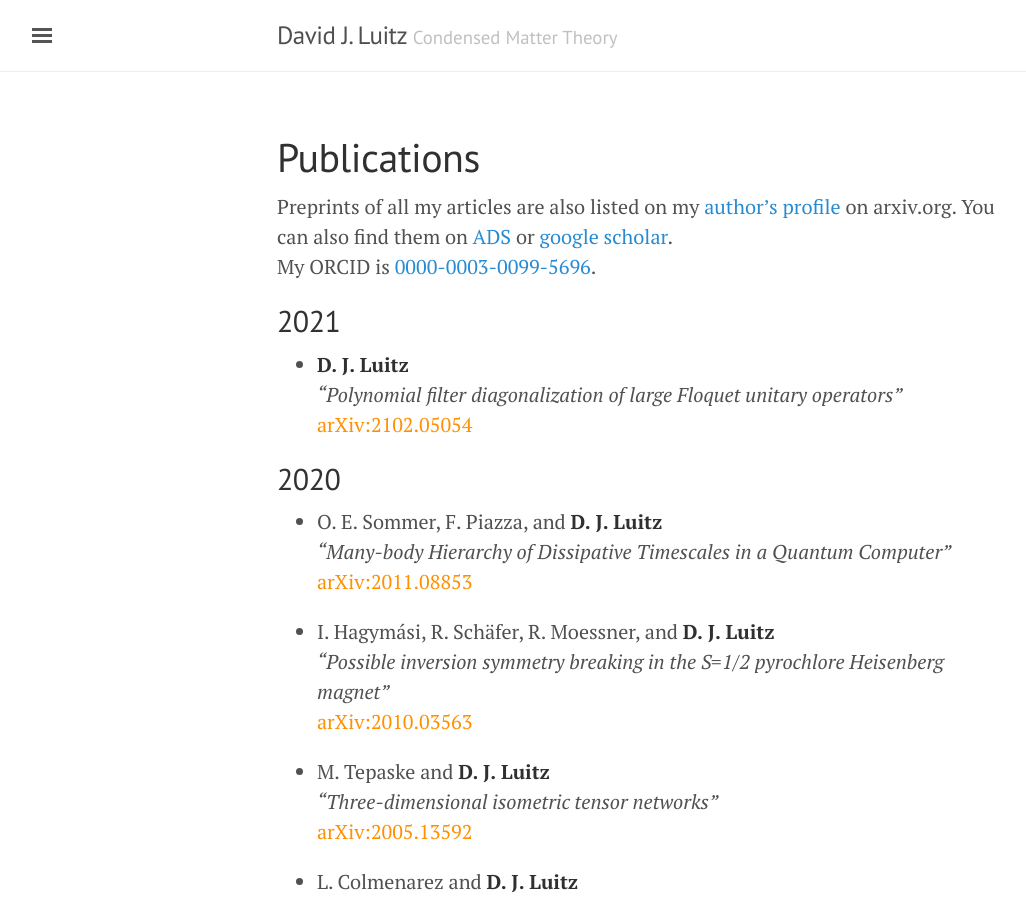
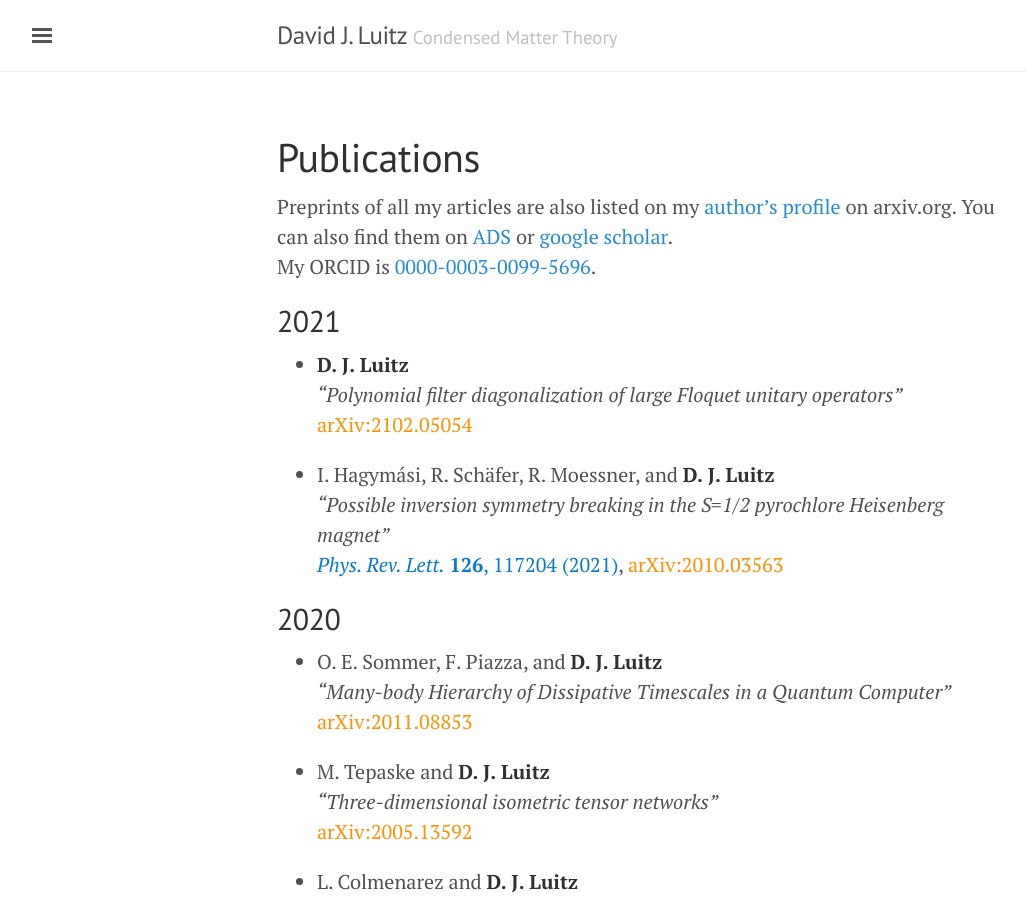
Before and after one commit to dluitz/dluitz.github.io, a Jekyll site: the page built from publications.md, in a window 1280 px wide and 900 px high. Shown: the whole window, without its empty margins (3-1029 px from the left). Built offline with Jekyll 4.4.1, drawn with Linux system fonts in a browser that asks for light colours; part of the change alters nothing that is shown.

Commit message:
[publist]

```diff
--- a/publications.md
+++ b/publications.md
@@ -14,6 +14,10 @@ My ORCID is [0000-0003-0099-5696](https://orcid.org/0000-0003-0099-5696).
 *"Polynomial filter diagonalization of large Floquet unitary operators"*
 [arXiv:2102.05054](https://arxiv.org/abs/2102.05054){:class='arxiv'}
 
++ I. Hagymási, R. Schäfer, R. Moessner, and **D. J. Luitz**
+*"Possible inversion symmetry breaking in the S=1/2 pyrochlore Heisenberg magnet"*
+[*Phys. Rev. Lett.* **126**, 117204 (2021)](https://journals.aps.org/prl/abstract/10.1103/PhysRevLett.126.117204){:class='pub'}, [arXiv:2010.03563](https://arxiv.org/abs/2010.03563){:class='arxiv'}
+
 
 
 
@@ -23,11 +27,6 @@ My ORCID is [0000-0003-0099-5696](https://orcid.org/0000-0003-0099-5696).
 + O. E. Sommer, F. Piazza, and **D. J. Luitz**
 *"Many-body Hierarchy of Dissipative Timescales in a Quantum Computer"*
 [arXiv:2011.08853](https://arxiv.org/abs/2011.08853){:class='arxiv'}
-
-
-+ I. Hagymási, R. Schäfer, R. Moessner, and **D. J. Luitz**
-*"Possible inversion symmetry breaking in the S=1/2 pyrochlore Heisenberg magnet"*
-[arXiv:2010.03563](https://arxiv.org/abs/2010.03563){:class='arxiv'}
 
 + M. Tepaske and **D. J. Luitz**
 *"Three-dimensional isometric tensor networks"*
```
